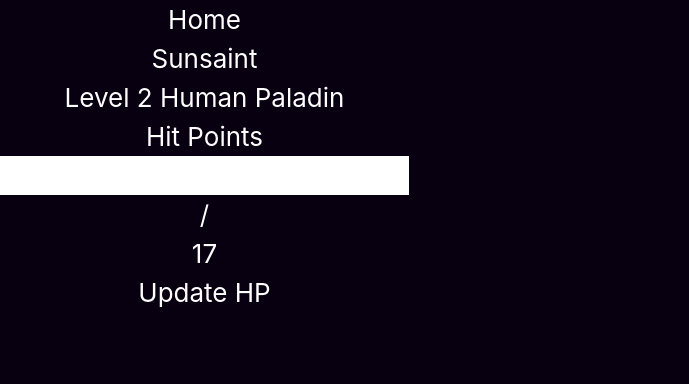
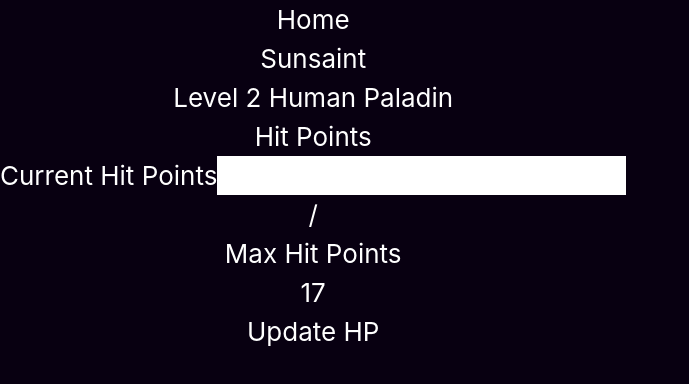
Before and after one commit to 240708-NET-FS/Magic-Melee, a React (Create React App) app in the folder frontend/: page /home in a window 1280 px wide. Shown: the top 384 px of the page, without its empty margins (0-689 px from the left). Built offline with nearby package versions, Linux system fonts and the light colour scheme.

Commit message:
tests for character name and input display complete

```diff
--- a/frontend/src/Screens/ViewCharacterPage/Components/HitPointsDisplay.jsx
+++ b/frontend/src/Screens/ViewCharacterPage/Components/HitPointsDisplay.jsx
@@ -6,25 +6,33 @@ const HitPointsDisplay = ({ HitPoints, MaxHitPoints, UpdateHitPoints }) => {
     UpdateHitPoints(e.target.elements["HP"].value);
   };
   const [HP, UpdateHP] = useState(HitPoints);
-  console.log("Max Hit Points:" + MaxHitPoints);
+
   return (
     <section className="border-white border-4 text-black bg-purple-300 flex flex-col">
       <h3 className="underline"> Hit Points</h3>
       <form className="flex flex-col" onSubmit={handleClick}>
         <section className="flex flex-row justify-around">
-          <p className="basis-2/5">
+          <p className="basis-2/5 flex flex-col align-middle">
+            <label for="HP"> Current Hit Points</label>
             <input
               type="text"
               className="bg-transparent"
               value={HP}
               onChange={(e) => UpdateHP(e.target.value)}
               name="HP"
+              id="HP"
             />
           </p>
 
           <p className="basis-1/5"> / </p>
-
-          <p className="basis-2/5"> {MaxHitPoints} </p>
+          <section>
+            {" "}
+            <label for="MaxHP"> Max Hit Points </label>{" "}
+            <p id="MaxHP" className="basis-2/5">
+              {" "}
+              {MaxHitPoints}{" "}
+            </p>
+          </section>
         </section>
 
         <section>
--- a/frontend/src/Screens/ViewCharacterPage/Components/NameSection.jsx
+++ b/frontend/src/Screens/ViewCharacterPage/Components/NameSection.jsx
@@ -5,7 +5,7 @@ const NameSection = ({ Name, Race, Class, Level }) => {
       <h2 className="bold">{Name}</h2>
 
       <section id="charDescription">
-        Level {Level} <span className="italic"> {Race} </span> {Class}
+        Level {Level} {Race} {Class}
       </section>
     </section>
   );
```
Also changed, not shown: 2 other files (tests, documents, lock files or other folders).
